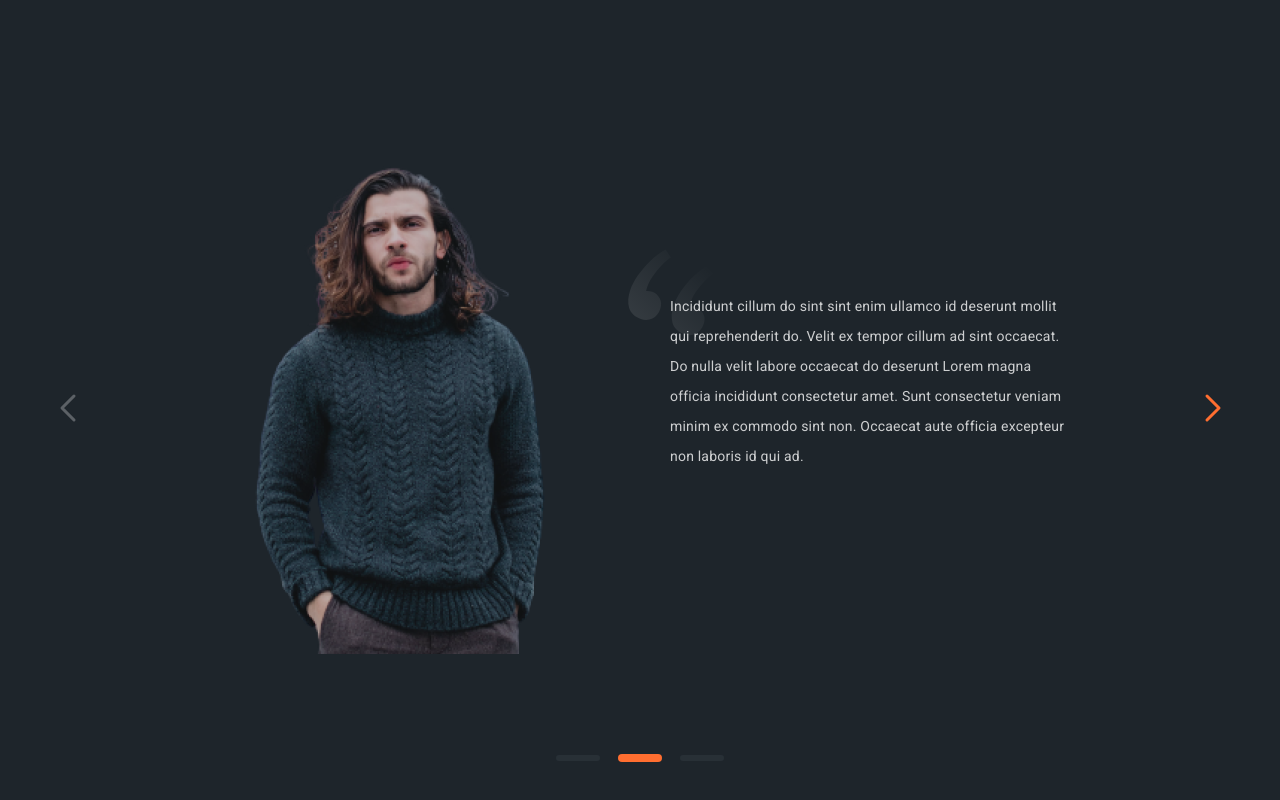
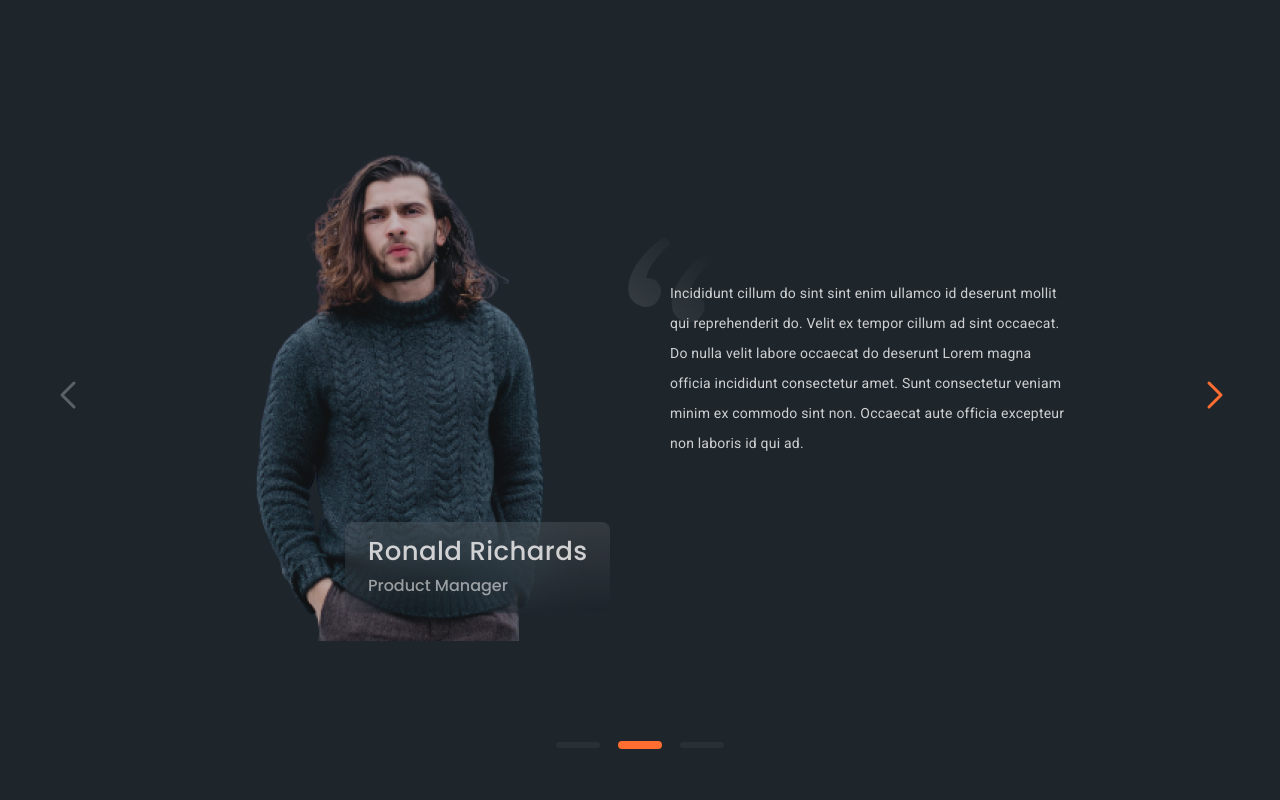
Before and after one commit to Olekszaits/Antools, a plain HTML site: page index.html in a window 1280 px wide. Shown: the part 3344-4144 px from the top of the page. Drawn offline with Linux system fonts and the light colour scheme.

Commit message:
two commit

```diff
--- a/css/page__partners.css
+++ b/css/page__partners.css
@@ -41,12 +41,3 @@
 .partners-bloc__item:nth-child(4){
 	margin: 4px 0 0 0;
 }
-
-.partners-bloc__bg{
-width: 159px;
-height: 159px;
-flex-shrink: 0;
-fill: rgba(255, 72, 66, 0.40);
-filter: blur(50px);
-color: #FF484266;
-}
--- a/css/page__portfolio.css
+++ b/css/page__portfolio.css
@@ -39,20 +39,42 @@
 	gap: 57px;
 	align-items: center;
 }
-.portfolio__image {
+.portfolio__ava {
+	position: relative;
+}
+.portfolio__description {
+}
+.description__bloc {
+	position: absolute;
+	bottom:28px;
+	right: 3px;
+	display: flex;
+	flex-direction: column;
+	padding: 10px 22px 16px 23px;
+	width: 265px;
+	height: 91px;
+	border-radius: 8px;
+	background: rgba(40, 48, 54, 0.20);
+	background: linear-gradient(#FFFFFF1A, #FFFFFF00);
+	backdrop-filter: blur(25px);
+	gap: 2px;
+}
+.description-bloc__name {
+	color: rgba(255, 253, 253, 0.78);
+	font-size: 26px;
+	font-weight: 500;
+	letter-spacing: 0.39px;
+}
+.description-bloc__profession {
+	font-size: 16px;
 }
 .portfolio__info {
-	max-width: 460px;
 	color: rgba(255, 255, 255, 0.78);
 	font-family: Roboto;
-	font-size: 14px;
-	font-style: normal;
-	font-weight: 400;
 	line-height: 30px;
 	letter-spacing: 0.21px;
 	margin-top: -55px;
 	position: relative;
-
 }
 .portfolio__arrow_right {
 	margin-left: 23px;
--- a/index.html
+++ b/index.html
@@ -399,7 +399,7 @@
 										</div>
 
 										<div class="newbloc-steps__footer">
-											Git log --oneline 				<div class="newbloc-steps__icon">
+											<div class="newbloc-steps__icon">
 												<div class="newsteps-icon">
 													<svg xmlns="http://www.w3.org/2000/svg" width="28" height="28" viewBox="0 0 28 28" fill="currentColor">
 														<path d="M19.8333 5.25C17.3833 5.25 15.225 6.475 14 8.4C12.775 6.475 10.6167 5.25 8.16667 5.25C4.31667 5.25 1.16667 8.4 1.16667 12.25C1.16667 19.1917 14 26.25 14 26.25C14 26.25 26.8333 19.25 26.8333 12.25C26.8333 8.4 23.6833 5.25 19.8333 5.25Z" fill-opacity="0.38"/>
@@ -553,8 +553,14 @@
 								</button>
 
 								<div class="portfolio__content">
-									<div class="portfolio__image">
+									<div class="portfolio__ava">
 										<img src="img/Ronald Richards.png" alt="image">
+
+										<div class="portfolio__description description__bloc">
+											<div class="description-bloc__name">Ronald Richards</div>
+
+											<div class="description-bloc__profession">Product Manager</div>
+										</div>
 									</div>
 
 									<div class="portfolio__info">Incididunt cillum do sint sint enim ullamco id deserunt mollit qui reprehenderit do. Velit ex tempor cillum ad sint occaecat. Do nulla velit labore occaecat do deserunt Lorem magna officia incididunt consectetur amet. Sunt consectetur veniam minim ex commodo sint non. Occaecat aute officia excepteur non laboris id qui ad.
@@ -562,7 +568,6 @@
 											<img src="img/icon/“.svg" alt="abstraction">
 										</div>
 									</div>
-
 								</div>
 
 								<button type="button" class="portfolio__arrow">
```
Also changed, not shown: img/Rectangle 327.jpg (added).
